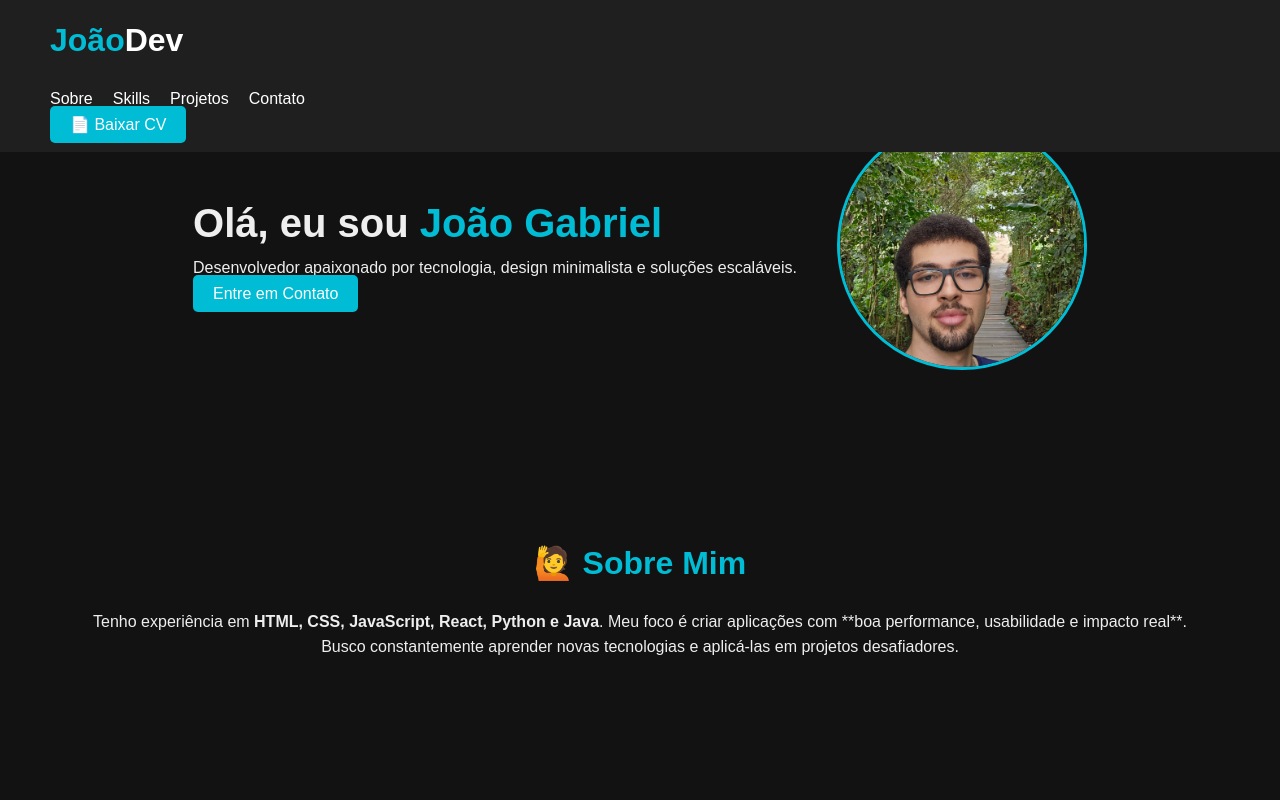
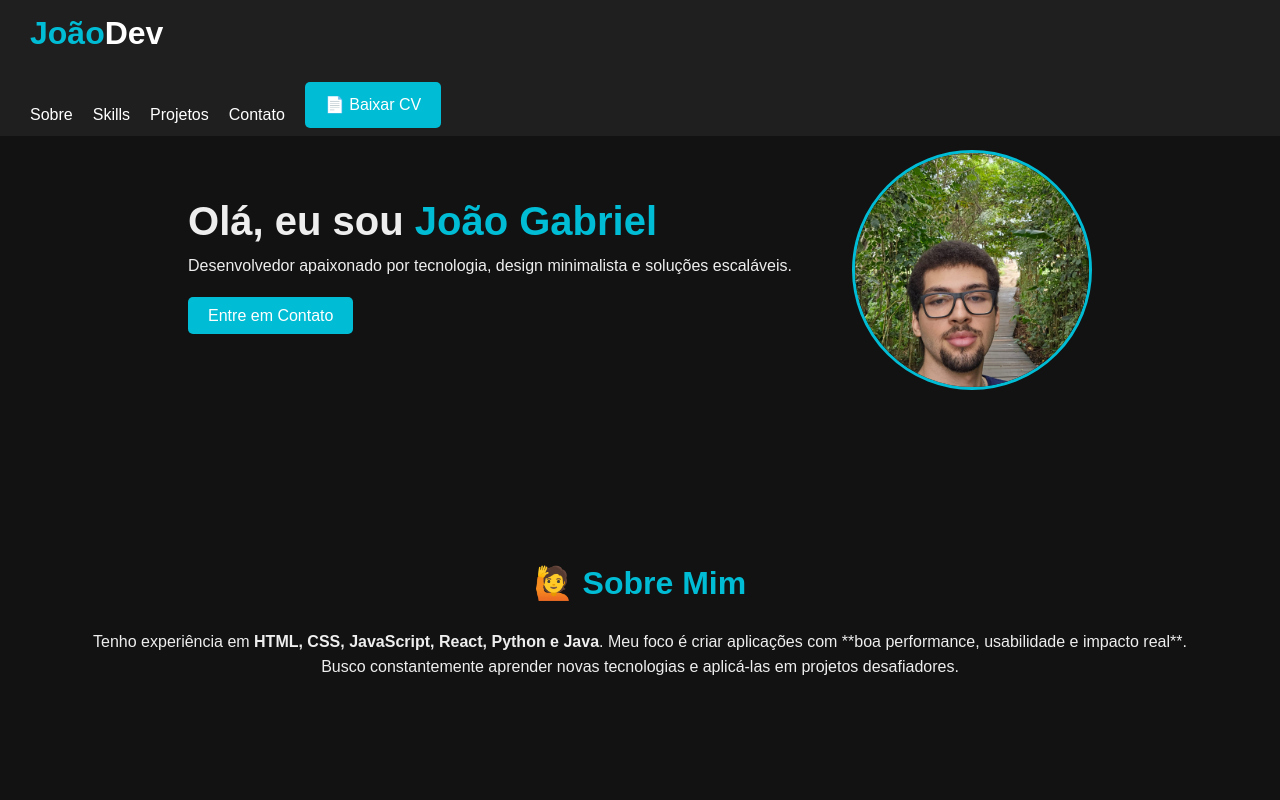
Before and after one commit to joaogadev/Portifilio, a plain HTML site: page index.html in a window 1280 px wide. Shown: the top 800 px of the page. Drawn offline with Linux system fonts and the light colour scheme.

Commit message:
Deminuição do cabeçãlho, modificação na posição dos botão de "baixar curriculo" e menu, modificação na posição do botão "entrar em contato" com texto acima, além de diminuição do tamanho da imagem

```diff
--- a/style.css
+++ b/style.css
@@ -18,7 +18,7 @@ header {
   top: 0;
   width: 100%;
   background: #1f1f1f;
-  padding: 15px 50px;
+  padding: 8px 30px;
   display: flex;
   justify-content: space-between;
   align-items: center;
@@ -30,10 +30,24 @@ header {
 .logo span {
   color: #fff;
 }
+nav {
+  display: grid;
+  gap: 3px 20px;
+  align-items: end;
+  max-width: 1800px;
+}
+nav .logo {
+  grid-column: 1 / 2;
+  grid-row: 1 / 2;
+}
 nav ul {
+  grid-column: 1 / 2;
+  grid-row: 2 / 3;
   list-style: none;
   display: flex;
   gap: 20px;
+  padding: 0;
+  margin: 0;
 }
 nav ul li a {
   color: #fff;
@@ -42,6 +56,12 @@ nav ul li a {
 }
 nav ul li a:hover {
   color: #00bcd4;
+}
+nav > .btn {
+  grid-column: 2 / 3;
+  grid-row: 2 / 3;
+  justify-self: end;
+  align-self: center;
 }
 .btn {
   padding: 10px 20px;
@@ -62,7 +82,10 @@ nav ul li a:hover {
   justify-content: center;
   align-items: center;
   padding: 120px 20px 80px;
-  gap: 40px;
+  gap: 60px;
+}
+.hero-text p {
+  margin-bottom: 25px;
 }
 .hero-text h1 {
   font-size: 2.5rem;
@@ -71,8 +94,9 @@ nav ul li a:hover {
   color: #00bcd4;
 }
 .hero-img img {
-  width: 250px;
-  height: 250px;
+  margin-top: 30px;
+  width: 240px;
+  height: 240px;
   border-radius: 50%;
   object-fit: cover;
   border: 3px solid #00bcd4;
```
